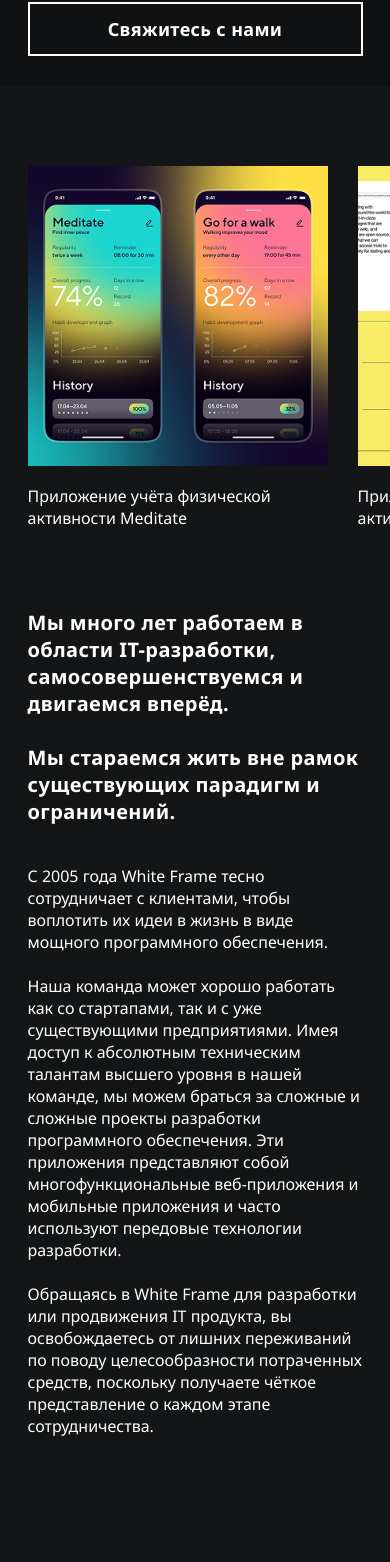
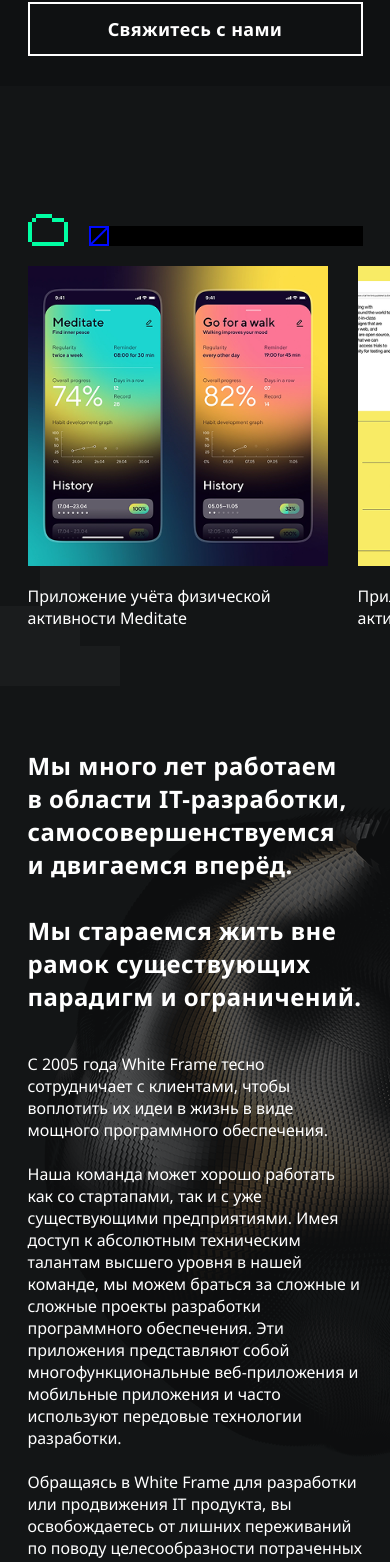
Before and after one commit to udazzZZ/white_frame, a React (Vite) app: page / in a window 390 px wide. Shown: the part 2353-3915 px from the top of the page. Before the commit the page ends 3790 px from the top, so only its background shows below. Built offline with nearby package versions, Linux system fonts and the light colour scheme.

Commit message:
feat: add bg figures to cases and about sections and progress bar logic

```diff
--- a/src/components/AboutSection/AboutSection.module.scss
+++ b/src/components/AboutSection/AboutSection.module.scss
@@ -1,9 +1,34 @@
 .aboutSection {
+    position: relative;
     width: min(100% - 40px, var(--container-width));
-    margin: 120px auto 0;
+    margin: 0 auto;
+    padding: 120px 0;
+    overflow: visible;
+}
+
+.backgroundShape {
+    position: absolute;
+    top: 30px;
+    right: -120px;
+    z-index: 0;
+    min-width: 742px;
+    height: auto;
+    pointer-events: none;
+}
+
+.pixelsDown {
+    position: absolute;
+    bottom: 0;
+    left: 308px;
+    z-index: 0;
+    width: 234px;
+    height: auto;
+    pointer-events: none;
 }
 
 .inner {
+    position: relative;
+    z-index: 1;
     display: grid;
     grid-template-columns: 380px 585px;
     gap: 133px;
@@ -34,6 +59,16 @@
 }
 
 @media (max-width: 1024px) {
+    .backgroundShape {
+        top: 140px;
+        right: -170px;
+    }
+
+    .pixelsDown {
+        right: 0;
+        left: auto;
+    }
+
     .inner {
         grid-template-columns: 1fr;
         gap: 40px;
@@ -43,11 +78,14 @@
 @media (max-width: 767px) {
     .aboutSection {
         width: min(100% - 40px, 335px);
-        margin-top: 80px;
     }
 
-    .lead {
-        font-size: 20px;
-        line-height: 1.35;
+    .backgroundShape {
+        top: 80px;
+        left: -20px;
+    }
+
+    .pixelsDown {
+        display: none;
     }
 }
--- a/src/components/AboutSection/AboutSection.tsx
+++ b/src/components/AboutSection/AboutSection.tsx
@@ -3,14 +3,27 @@ import styles from "./AboutSection.module.scss";
 export const AboutSection = () => {
     return (
         <section className={styles.aboutSection}>
+            <img
+                className={styles.backgroundShape}
+                src="/about-bg.png"
+                alt=""
+                aria-hidden="true"
+            />
+            <img
+                className={styles.pixelsDown}
+                src="/about-pixels-down.svg"
+                alt=""
+                aria-hidden="true"
+            />
+
             <div className={styles.inner}>
                 <p className={styles.lead}>
-                    Мы много лет работаем в области IT-разработки,
-                    самосовершенствуемся и двигаемся вперёд.
+                    Мы много лет работаем в&#160;области IT-разработки,
+                    самосовершенствуемся и&#160;двигаемся вперёд.
                     <br />
                     <br />
-                    Мы стараемся жить вне рамок существующих парадигм и
-                    ограничений.
+                    Мы стараемся жить вне рамок&#160;существующих парадигм
+                    и&#160;ограничений.
                 </p>
 
                 <div className={styles.text}>
@@ -30,8 +43,8 @@ export const AboutSection = () => {
                         технологии разработки.
                     </p>
                     <p>
-                        Обращаясь в White Frame для разработки или продвижения IT
-                        продукта, вы освобождаетесь от лишних переживаний по
+                        Обращаясь в White Frame для разработки или продвижения
+                        IT продукта, вы освобождаетесь от лишних переживаний по
                         поводу целесообразности потраченных средств, поскольку
                         получаете чёткое представление о каждом этапе
                         сотрудничества.
--- a/src/components/CasesSection/CasesSection.module.scss
+++ b/src/components/CasesSection/CasesSection.module.scss
@@ -1,14 +1,12 @@
 .casesSection {
+    position: relative;
     width: min(100% - 40px, var(--container-width));
-    height: calc(620px + var(--scroll-distance, 0px));
     margin: 120px auto 0;
     overflow: visible;
 }
 
-.stickyContent {
-    position: sticky;
-    top: 120px;
-    overflow: visible;
+.pixelsDown {
+    display: none;
 }
 
 .header {
@@ -113,21 +111,28 @@
 @media (max-width: 767px) {
     .casesSection {
         width: min(100% - 40px, 335px);
-        height: auto;
-        margin-top: 80px;
+        margin-top: 120px;
     }
 
-    .stickyContent {
-        position: static;
+    .pixelsDown {
+        position: absolute;
+        bottom: -57px;
+        left: min(-20px, calc((335px - 100vw) / 2));
+        display: block;
+        width: 120px;
+        height: auto;
+        pointer-events: none;
     }
 
     .header {
-        display: none;
+        display: grid;
+        gap: 21px;
+        align-items: end;
     }
 
     .sliderWrap {
         width: 100%;
-        margin-top: 0;
+        margin-top: 20px;
         overflow: visible;
     }
 
--- a/src/components/CasesSection/CasesSection.tsx
+++ b/src/components/CasesSection/CasesSection.tsx
@@ -1,4 +1,4 @@
-import { useState, type CSSProperties } from "react";
+import { useEffect, useRef, useState, type CSSProperties } from "react";
 import { FreeMode, Mousewheel } from "swiper/modules";
 import { Swiper, SwiperSlide } from "swiper/react";
 import "swiper/css";
@@ -44,14 +44,49 @@ type ProgressStyle = CSSProperties & {
 };
 
 export const CasesSection = () => {
+    const progressRef = useRef<HTMLDivElement | null>(null);
+    const sliderWrapRef = useRef<HTMLDivElement | null>(null);
     const [sliderProgress, setSliderProgress] = useState(0);
+    const [slidesOffsetAfter, setSlidesOffsetAfter] = useState(0);
+
+    useEffect(() => {
+        const updateSlidesOffset = () => {
+            const progress = progressRef.current;
+            const sliderWrap = sliderWrapRef.current;
+
+            if (!progress || !sliderWrap) {
+                return;
+            }
+
+            const progressRect = progress.getBoundingClientRect();
+            const sliderWrapRect = sliderWrap.getBoundingClientRect();
+            const offset = sliderWrapRect.right - progressRect.right;
+
+            setSlidesOffsetAfter(Math.max(Math.round(offset), 0));
+        };
+
+        updateSlidesOffset();
+        window.addEventListener("resize", updateSlidesOffset);
+
+        return () => {
+            window.removeEventListener("resize", updateSlidesOffset);
+        };
+    }, []);
 
     return (
         <section className={styles.casesSection} id="cases">
+            <img
+                className={styles.pixelsDown}
+                src="/about-pixels-down.svg"
+                alt=""
+                aria-hidden="true"
+            />
+
             <div className={styles.header}>
                 <img src="/folder-icon.svg" alt="" />
                 <div
                     className={styles.progress}
+                    ref={progressRef}
                     style={{ "--progress": sliderProgress } as ProgressStyle}
                     aria-hidden="true"
                 >
@@ -59,13 +94,14 @@ export const CasesSection = () => {
                 </div>
             </div>
 
-            <div className={styles.sliderWrap}>
+            <div className={styles.sliderWrap} ref={sliderWrapRef}>
                 <Swiper
+                    key={slidesOffsetAfter}
                     modules={[Mousewheel, FreeMode]}
                     className={styles.slider}
                     slidesPerView="auto"
                     spaceBetween={30}
-                    slidesOffsetAfter={88}
+                    slidesOffsetAfter={slidesOffsetAfter}
                     freeMode={{
                         enabled: true,
                         momentum: true,
--- a/src/components/HeroSection/HeroSection.tsx
+++ b/src/components/HeroSection/HeroSection.tsx
@@ -49,7 +49,7 @@ export const HeroSection = () => {
             <div className={styles.heroInner}>
                 <div className={styles.offer}>
                     <h1 className={styles.title}>
-                        Цифровые решения для бизнеса и государства
+                        Цифровые решения для&#160;бизнеса и государства
                     </h1>
 
                     <div className={styles.offerActions}>
```
Also changed, not shown: public/about-bg.png (added), public/about-pixels-down.svg (added).
